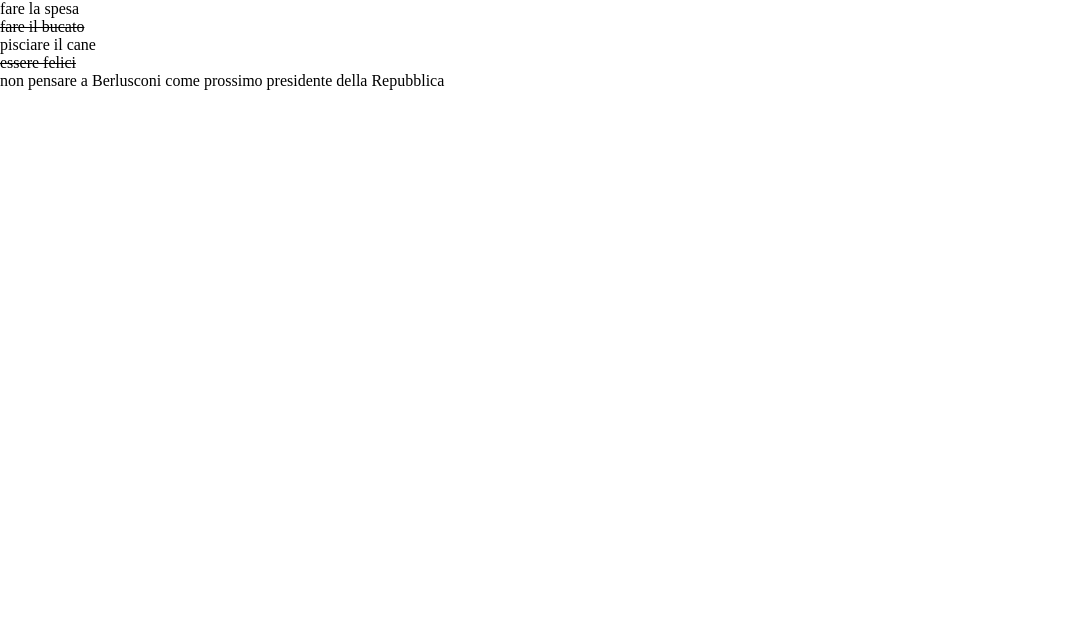
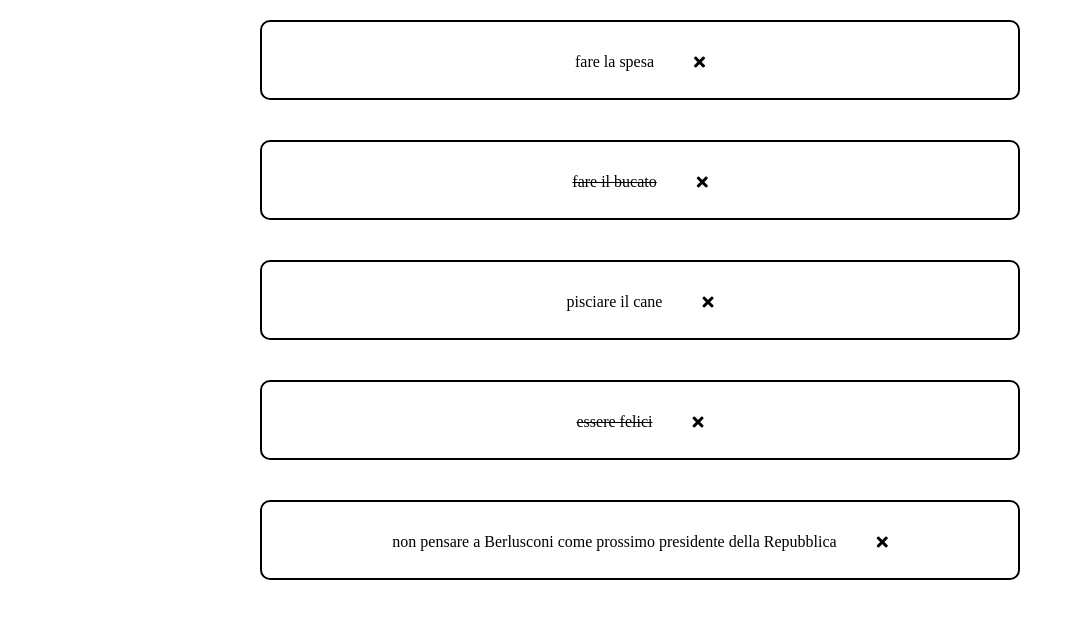
Before and after one commit to enricopic85/vue-todolist, a plain HTML site: page index.html in a window 1280 px wide. Shown: the whole page, without its empty margins (0-1083 px from the left). Drawn offline with nearby package versions, Linux system fonts and the light colour scheme.

Commit message:
seconda milestone

```diff
--- a/css/style.css
+++ b/css/style.css
@@ -6,3 +6,27 @@
 .text{
     text-decoration: line-through;
 }
+.container{
+    display: flex;
+    flex-wrap: wrap;
+    width: 800px;
+    margin: 0 auto;
+    text-align: center;
+}
+
+.todo{
+    width: 100%;
+    height: 80px;
+    line-height: 80px;
+    display: flex;
+    gap: 40px;
+    margin:20px;
+    flex-wrap: wrap;
+    border: 2px solid black;
+    border-radius: 10px;
+    align-items: center;
+    justify-content: center;
+}
+.pointer{
+    cursor: pointer;
+}
--- a/index.html
+++ b/index.html
@@ -5,15 +5,18 @@
     <meta http-equiv="X-UA-Compatible" content="IE=edge">
     <meta name="viewport" content="width=device-width, initial-scale=1.0">
     <link rel="stylesheet" href="css/style.css">
+    <link rel="stylesheet" href="https://use.fontawesome.com/releases/v5.7.1/css/all.css" integrity="sha384-fnmOCqbTlWIlj8LyTjo7mOUStjsKC4pOpQbqyi7RrhN7udi9RwhKkMHpvLbHG9Sr" crossorigin="anonymous">
+
     <script src=" https://cdn.jsdelivr.net/npm/vue@2/dist/vue.js"></script>
     <title>Document</title>
 </head>
 <body>
     <div id="app">
         <div class="container">
-            <ul>
-                <li v-for="item in todo" :class="[item.done===true ? 'text' : '']">{{item.text}}</li>
-            </ul>
+            <div class="todo" v-for="(item,i) in todo" >
+                <p :class="[item.done ? 'text' : '']">{{item.text}}</p>
+                <i class="fas fa-times pointer" @click="removeItem(i)"></i>
+            </div>
         </div>
     </div>
     <script src="js/script.js"></script>
--- a/js/script.js
+++ b/js/script.js
@@ -25,8 +25,8 @@ new Vue({
         ]
     },
     methods:{
-        todoFlag:function(){
-            this.done ? 'text' : ''
+        removeItem:function(index){
+            this.todo.splice(index,1);
         }
     }
 
```
